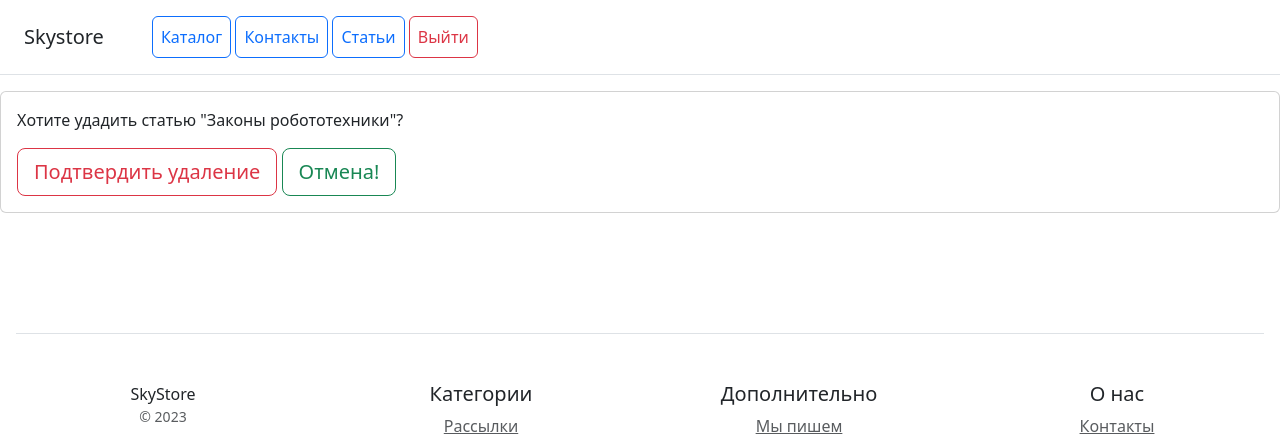
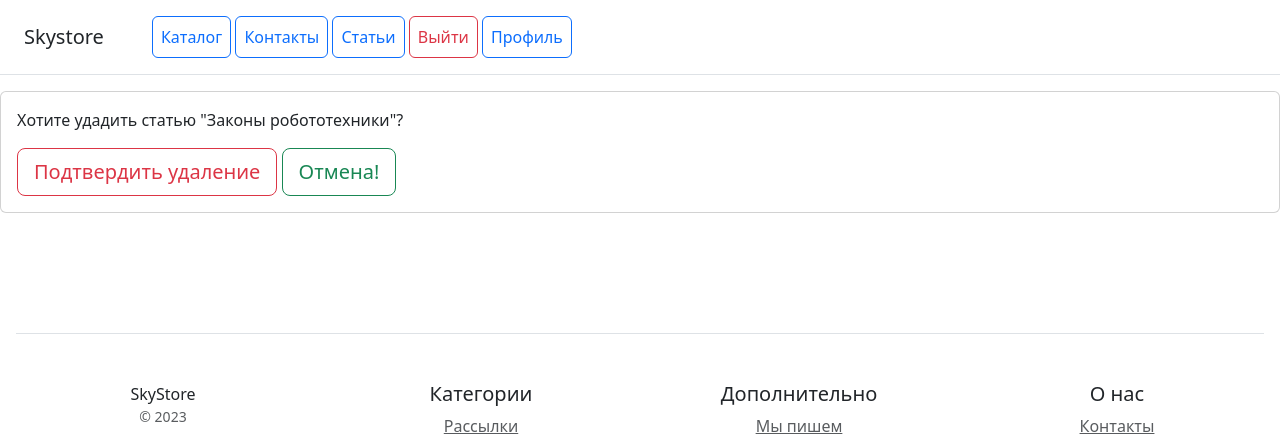
Before and after one commit to TagRomEdu/net_shop, a Django app: page /blog_list/confirm_delete/zakonyi-robototehniki/ in a window 1280 px wide. Shown: the top 436 px of the page. Run offline with Django 4.2, Linux system fonts and the light colour scheme; the visitor is signed in with stand-in values (Sample User, id 1); data comes from the database, SQL or seed files in the repository; some libraries are stand-ins or nearby versions.

Commit message:
added button for profile

```diff
--- a/catalog/templates/catalog/base.html
+++ b/catalog/templates/catalog/base.html
@@ -16,6 +16,7 @@
         <a class="p-2 btn btn-outline-primary" href="/blog_list/">Статьи</a>
         {% if user.is_authenticated %}
             <a class="p-2 btn btn-outline-danger" href="{% url 'users_app:logout' %}">Выйти</a>
+            <a class="p-2 btn btn-outline-primary" href="{% url 'users_app:profile' %}">Профиль</a>
         {% else %}
             <a class="p-2 btn btn-outline-success" href="{% url 'users_app:login' %}">Войти</a>
             <a class="p-2 btn btn-outline-warning" href="{% url 'users_app:register' %}">Регистрация</a>
```
